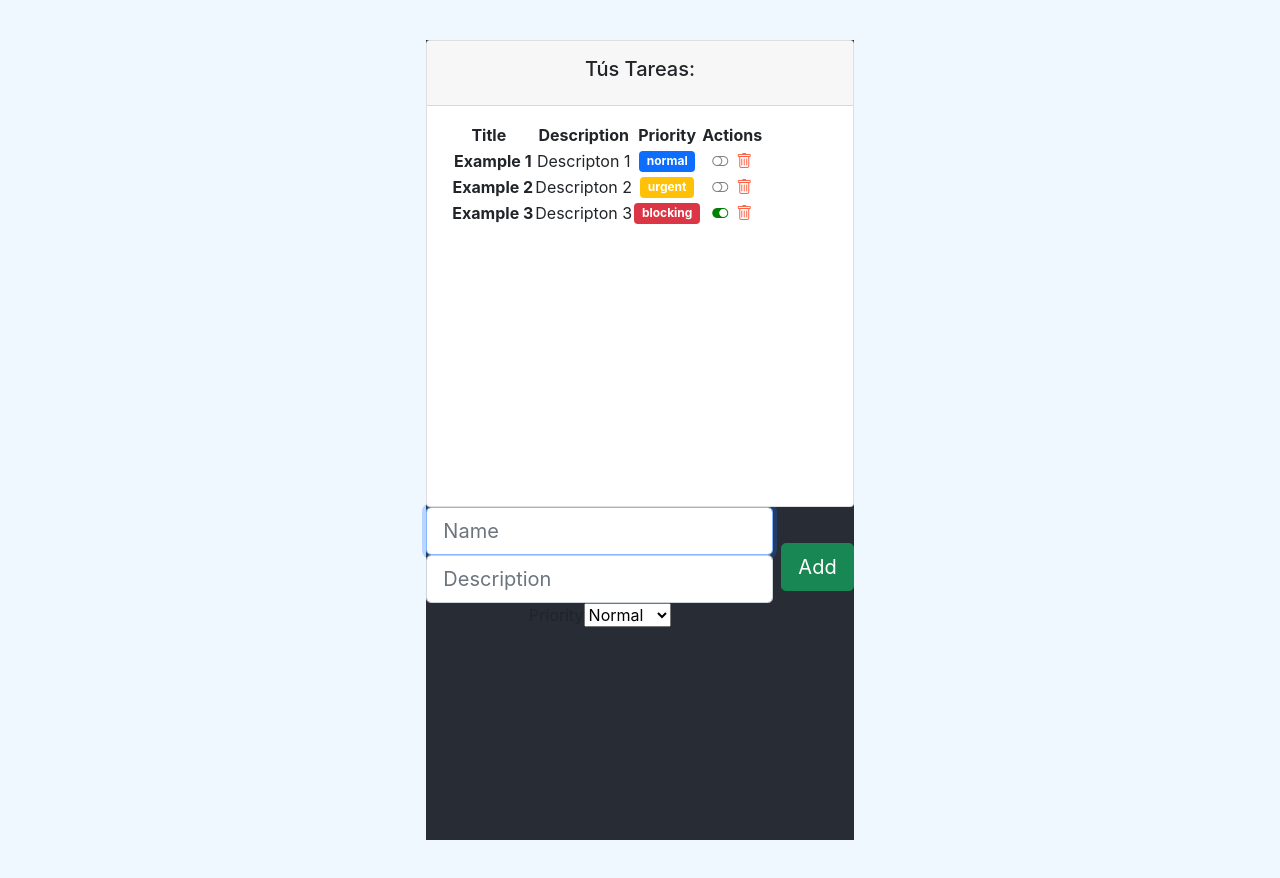
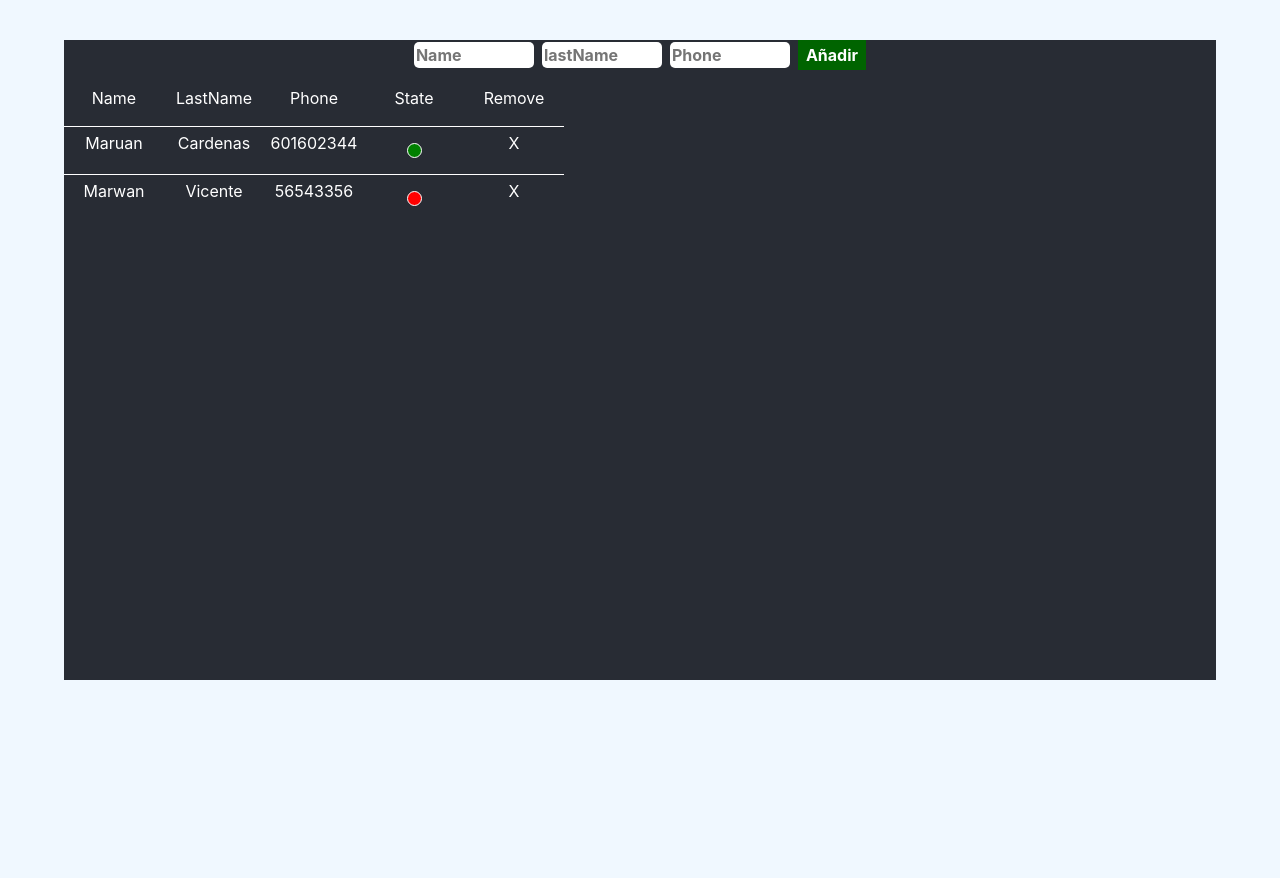
Before and after one commit to Maruan-Cardenas/open-bootcamp, a React (Create React App) app in the folder ReactJS/proyect-task/: page / in a window 1280 px wide. After the commit the page ends 800 px from the top, so only its background shows below. Built offline with nearby package versions, Linux system fonts and the light colour scheme.

Commit message:
Exercise of session 7, 8 and 9

```diff
--- a/ReactJS/proyect-task/src/App.css
+++ b/ReactJS/proyect-task/src/App.css
@@ -1,7 +1,8 @@
 .App {
   text-align: center;
   background-color: #282c34;
-  min-height: 100vh;
+  min-height: 80vh;
+  min-width: 90vw;
 }
 
 body {
--- a/ReactJS/proyect-task/src/App.js
+++ b/ReactJS/proyect-task/src/App.js
@@ -1,10 +1,12 @@
 import './App.css';
-import TaskListComponent from './component/container/task_list';
+import Constats from './component/container/contacts';
+// import TaskListComponent from './component/container/task_list';
 
 function App() {
   return (
     <div className="App">
-      <TaskListComponent />
+      {/* <TaskListComponent /> */}
+      <Constats />
     </div>
   );
 }
--- /dev/null
+++ b/ReactJS/proyect-task/src/component/container/contacts.jsx
@@ -0,0 +1,60 @@
+import React, { useState } from 'react'
+import '../../styles/contacts.scss'
+import Contact from '../pure/contact'
+import { Person } from '../../models/persons.class.js'
+import ContactForm from '../pure/forms/contactForm'
+
+const Constats = () => {
+  const person = new Person (
+    'Maruan',
+    'Cardenas',
+    '601602344',
+    true
+    )
+
+    const person2 = new Person (
+    'Marwan',
+    'Vicente',
+    '56543356',
+    false
+    )
+
+    const [contact, setContact] = useState([person, person2])
+
+    function switchState(person) {
+      const index = contact.indexOf(person)
+      const tempPerson = [...contact]
+      tempPerson[index].state = !tempPerson[index].state
+      setContact(tempPerson)
+    }
+
+    function removeContact(person) {
+      const index = contact.indexOf(person)
+      const tempPerson = [...contact]
+      tempPerson.splice(index, 1)
+      setContact(tempPerson)
+    }
+    function addContact(newContact) {
+      const tempPerson = [...contact]
+      tempPerson.push(newContact)
+      setContact(tempPerson)
+    }
+
+  return (
+    <main className="main-container">
+    <ContactForm addContact={addContact}/>
+    <div className="main-titles">
+      <div>Name</div>
+      <div>LastName</div>
+      <div>Phone</div>
+      <div className="mian-state">State</div>
+      <div className="main-remove">Remove</div>
+    </div>
+    {contact.map((res, index) => (
+      <Contact key={index} contact={res} switchState={switchState} removeContact={removeContact} />
+    ))}
+    </main>
+  )
+}
+
+export default Constats
--- /dev/null
+++ b/ReactJS/proyect-task/src/component/pure/contact.jsx
@@ -0,0 +1,29 @@
+import React from 'react'
+import '../../styles/contact.scss'
+
+const Contact = ({contact, switchState, removeContact}) => {
+  const { state, name, lastName, phone } = contact
+  let color
+  if (state) color = 'green'
+  return (
+    <div className="contact-container">
+      <div>
+        {name}
+      </div>
+      <div>
+        {lastName}
+      </div>
+      <div>
+        {phone}
+      </div>
+      <div onClick={() => switchState(contact)} className="contact-state">
+        <div className={`contact-state ${color}`}></div>
+      </div>
+      <div className="contact-remove" onClick={() => removeContact(contact)}>
+         X
+      </div>
+    </div>
+  )
+}
+
+export default Contact
--- /dev/null
+++ b/ReactJS/proyect-task/src/component/pure/forms/contactForm.jsx
@@ -0,0 +1,42 @@
+import React, { useRef } from 'react'
+import { Person } from '../../../models/persons.class'
+import '../../../styles/contactForm.scss'
+const ContactForm = ({ addContact }) => {
+  const nameRef = useRef()
+  const lastNameRef = useRef()
+  const phoneRef = useRef()
+
+  function newContact (e) {
+    e.preventDefault()
+    const newPerson = new Person(
+      nameRef.current.value,
+      lastNameRef.current.value,
+      phoneRef.current.value,
+      false
+    )
+      addContact(newPerson)
+  }
+
+  return (
+    <form onSubmit={newContact} className="form-container">
+      <input
+        type="text"
+        placeholder="Name"
+        ref={nameRef}
+        required />
+      <input
+        type="text"
+        placeholder="lastName"
+        ref={lastNameRef}
+        required />
+      <input
+        type="number"
+        placeholder="Phone"
+        ref={phoneRef}
+        required />
+        <button type='submit'>Añadir</button>
+    </form>
+  )
+}
+
+export default ContactForm
--- /dev/null
+++ b/ReactJS/proyect-task/src/models/persons.class.js
@@ -0,0 +1,13 @@
+export class Person {
+  name = ''
+  lastName = ''
+  phone = ''
+  state = false
+
+  constructor(name, lastName, phone, state) {
+    this.name = name
+    this.lastName = lastName
+    this.phone = phone
+    this.state = state
+  }
+}
--- /dev/null
+++ b/ReactJS/proyect-task/src/styles/contact.scss
@@ -0,0 +1,30 @@
+.contact-container, .contact-container div {
+  display:flex
+}
+
+.contact-container{
+  color: white;
+  div{
+    margin-top: 1em;
+    flex-direction: column;
+    align-items: center;
+    justify-content: center;
+    border-top: 1px solid white;
+    width: 100px;
+    .contact-state {
+        width: 15px;
+        height: 15px;
+        border-radius: 50%;
+        background-color: red;
+        border: 1px solid white;
+        cursor: pointer;
+    }
+    .green {
+      background-color: green;
+    }
+  }
+  .contact-remove {
+    cursor: pointer;
+  }
+
+}
--- /dev/null
+++ b/ReactJS/proyect-task/src/styles/contactForm.scss
@@ -0,0 +1,18 @@
+.form-container{
+  margin-bottom: 1em;
+  input {
+    border: none;
+    border-radius: 5px;
+    width: 120px;
+    margin-right: .5em;
+    font-weight: 700;
+    outline: none;
+  }
+  button {
+    padding: .2em .5em;
+    font-weight: 700;
+    background-color: darkgreen;
+    border: none;
+    color: white
+  }
+}
--- /dev/null
+++ b/ReactJS/proyect-task/src/styles/contacts.scss
@@ -0,0 +1,10 @@
+.main-container {
+  color: white;
+  .main-titles {
+    display: flex;
+    width: 100;
+    div{
+      width: 100px;
+    }
+  }
+}
```
